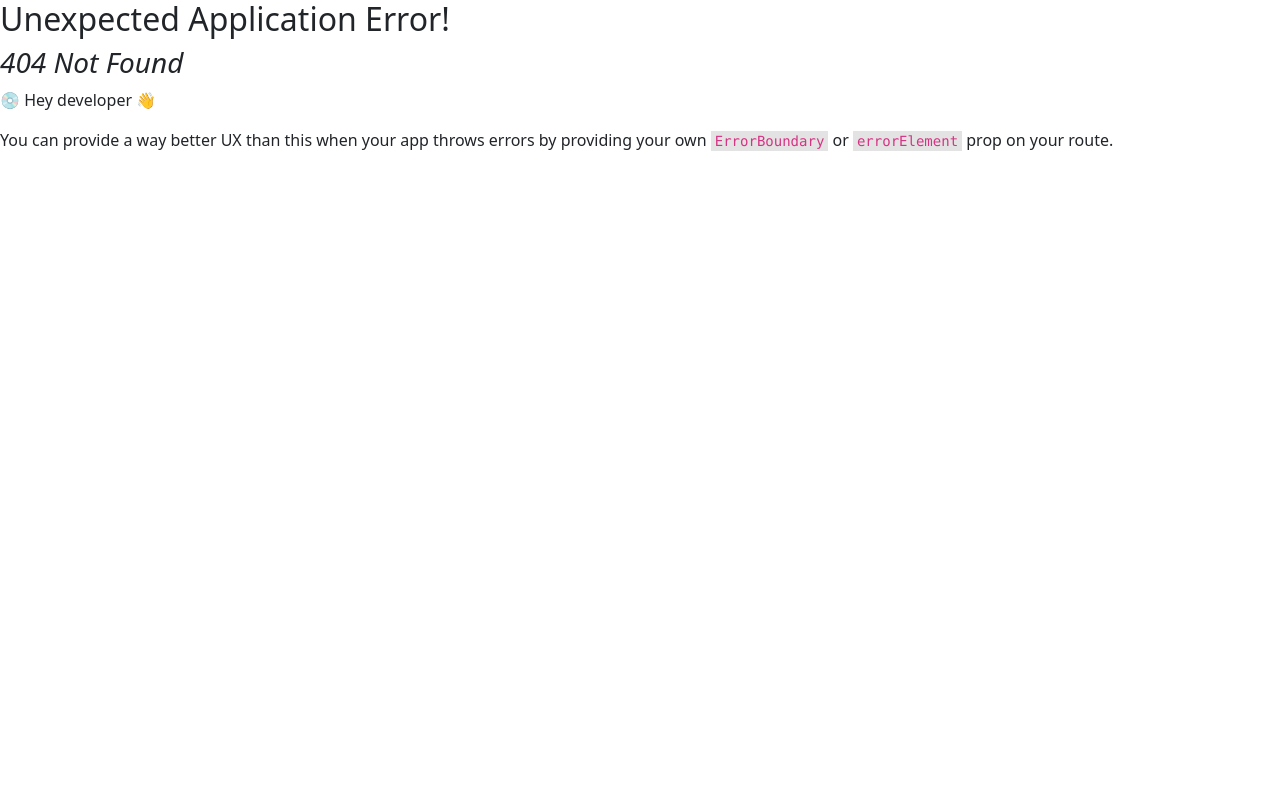
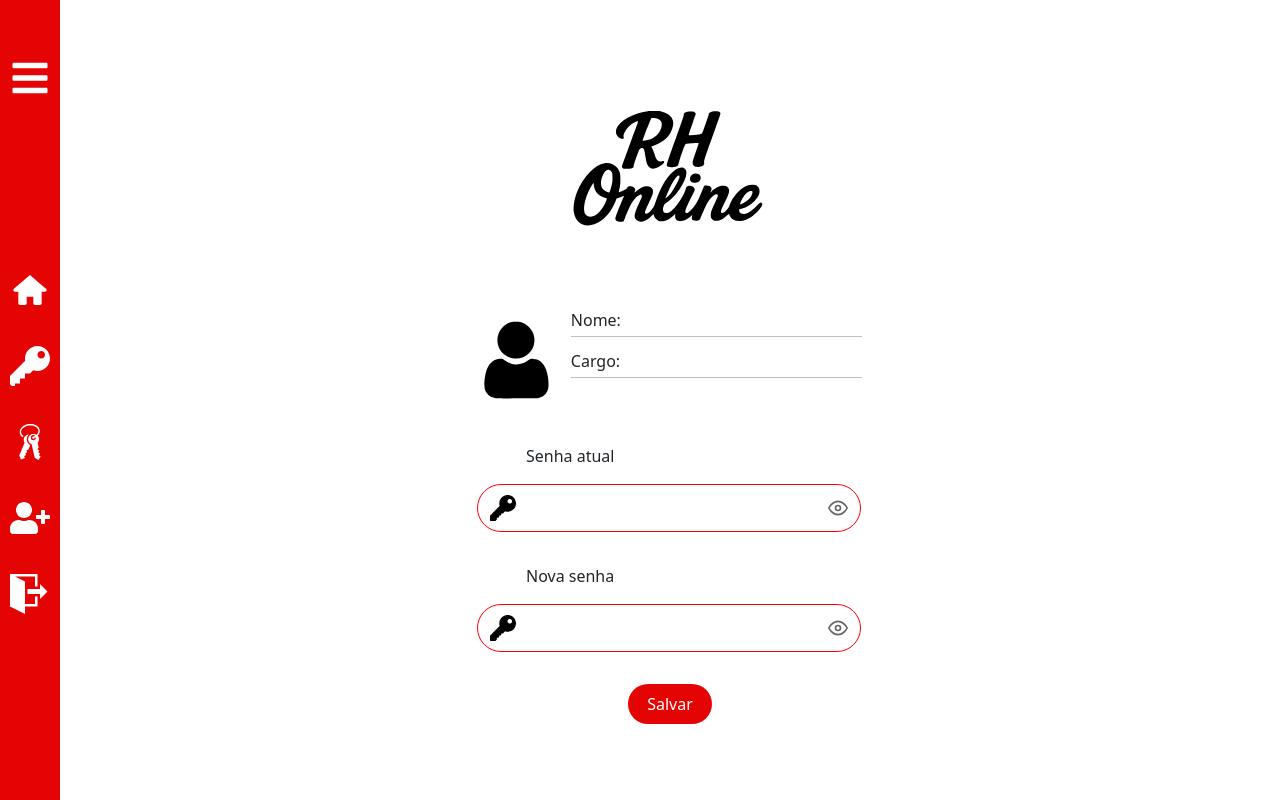
Before and after one commit to DevAlexMiller/rhonline, a React (Vite) app: page /NewPassword in a window 1280 px wide. Before the commit this address had no page. Built offline with nearby package versions, Linux system fonts and the light colour scheme.

Commit message:
Add NewPsswd

```diff
--- a/src/components/Button/styles.js
+++ b/src/components/Button/styles.js
@@ -15,7 +15,7 @@ export const MyButton = styled.button`
   &:hover {
     color: white;
     background-color: #960202;
-    border: 0.15vw solid #960202;
+    border: 0.15vw #960202;
   }
 
   @media ${breakpoints.bg} {
--- a/src/components/SideBar/index.jsx
+++ b/src/components/SideBar/index.jsx
@@ -4,12 +4,23 @@ import { TiHome } from 'react-icons/ti';
 import { ImKey, ImExit } from 'react-icons/im';
 import { GiHouseKeys } from 'react-icons/gi';
 import {MySidebar, MenuItem, IconContainer, Label} from './styles';
+import { useNavigate } from 'react-router-dom';
 
 const Sidebar = ({ isAdmin }) => {
   const [open, setOpen] = useState(false);
+  const navigate = useNavigate();
+
+  function onVerificationClick(index) {
+    if (index == 1){
+    }
+
+    else if (index == 2){
+    }
+  }
+
   const menuItems = [
-    { icon: <TiHome className='icon-home'/>, label: 'Início' },
-    { icon: <ImKey />, label: 'Alterar senha' },
+    { icon: <TiHome className='icon-home' onClick={onVerificationClick(1)}/>, label: 'Início' },
+    { icon: <ImKey onClick={onVerificationClick(2)}/>, label: 'Alterar senha' },
     ...(isAdmin
       ? [
           { icon: <GiHouseKeys />, label: 'Gerenciar senhas' },
--- a/src/main.jsx
+++ b/src/main.jsx
@@ -2,6 +2,7 @@ import { StrictMode } from 'react';
 import { createRoot } from 'react-dom/client';
 import Login from './pages/Login';
 import Home from './pages/Home';
+import Password from './pages/NewPassword';
 import MyStyles from './styles/globalStyles';
 import {createBrowserRouter, RouterProvider} from 'react-router-dom';
 
@@ -14,6 +15,10 @@ const router = createBrowserRouter([
     path: "/home",
     element: <Home />,
   },
+  {
+    path: "/NewPassword",
+    element: <Password />,
+  },
 ]);
 
 createRoot(document.getElementById('root')).render(
--- a/src/pages/Home/index.jsx
+++ b/src/pages/Home/index.jsx
@@ -13,7 +13,7 @@ function Home(){
         <HomePage>
             <Sidebar isAdmin={true} />
             <MyGrid>
-                <img src="/rhonlineBlack.svg" />
+                <img src="/rhonlineBlack.svg"/>
                 <Grid />
             </MyGrid>
         </HomePage>
--- /dev/null
+++ b/src/pages/NewPassword/index.jsx
@@ -0,0 +1,59 @@
+import Sidebar from "../../components/SideBar";
+import { MyPassword, NewPassword } from "./styles";
+import InputComponent from "../../components/Inputs";
+import Button from "../../components/Button";
+
+function Password() {
+  return (
+    <MyPassword>
+      <Sidebar isAdmin={true} />
+
+      <NewPassword>
+        <img src="/rhonlineBlack.svg" alt="RH Online" className="rhLogo" />
+
+        <div className="user-info">
+          <img src="/userBlack.svg" alt="Ícone usuário" className="userLogo" />
+          <div className="labels">
+            <p>Nome:</p>
+            <hr />
+            <p>Cargo:</p>
+            <hr />
+          </div>
+        </div>
+
+        <div className="input">
+  <div className="input-group">
+    <label htmlFor="currentPassword">Senha atual</label>
+    <div className="input-field">
+      <InputComponent
+        id="currentPassword"
+        placeholder=""
+        iconPath="/keyBlack.svg"
+        type="password"
+        isPassword={true}
+      />
+    </div>
+  </div>
+
+  <div className="input-group">
+    <label htmlFor="newPassword">Nova senha</label>
+    <div className="input-field">
+      <InputComponent
+        id="newPassword"
+        placeholder=""
+        iconPath="/keyBlack.svg"
+        type="password"
+        isPassword={true}
+      />
+    </div>
+  </div>
+
+  <Button>Salvar</Button>
+</div>
+
+      </NewPassword>
+    </MyPassword>
+  );
+}
+
+export default Password;
--- /dev/null
+++ b/src/pages/NewPassword/styles.js
@@ -0,0 +1,93 @@
+import styled from 'styled-components';
+
+export const MyPassword = styled.div`
+  display: flex;
+  height: 100vh;
+  background-color: #fff;
+  overflow: hidden;
+`;
+
+export const NewPassword = styled.div`
+  flex: 1;
+  display: flex;
+  flex-direction: column;
+  align-items: center;
+  justify-content: center;
+  padding: 2rem;
+  overflow-y: auto;
+
+  .user-info {
+    display: flex;
+    align-items: flex-start;
+    gap: 1rem;
+    width: 100%;
+    max-width: 30vw;
+    margin-bottom: 2rem;
+
+    img {
+      width: 6vw;
+      height: 13vh;
+    }
+
+    .labels {
+      flex: 1;
+
+      p {
+        font-size: 1rem;
+        margin: 0;
+      }
+
+      hr {
+        border: none;
+        border-bottom: 0.0625rem solid #000;
+        margin: 0.25rem 0 0.75rem;
+      }
+    }
+  }
+
+  .rhLogo {
+    width: 25vw;
+    height: 25vh;
+    object-fit: contain;
+    display: block;
+    margin: 0 auto 2rem auto;
+    align-items: center;
+  }
+
+  .input {
+  width: 100%;
+  max-width: 60vw;
+  display: flex;
+  flex-direction: column;
+  gap: 1.5rem;
+
+  .input-group {
+    display: flex;
+    flex-direction: column;
+    width: 100%;
+
+    label {
+      font-size: 1rem;
+      font-weight: 500;
+      margin-bottom: 0.5rem;
+      text-align: left;
+      margin-left: 30vh;
+    }
+
+    .input-field {
+      width: 100%;
+      display: flex;
+      align-items: center;
+      justify-content: center;
+    }
+  }
+
+  button {
+    align-self: center;
+    width: fit-content;
+  }
+}
+
+}
+
+`;
```
